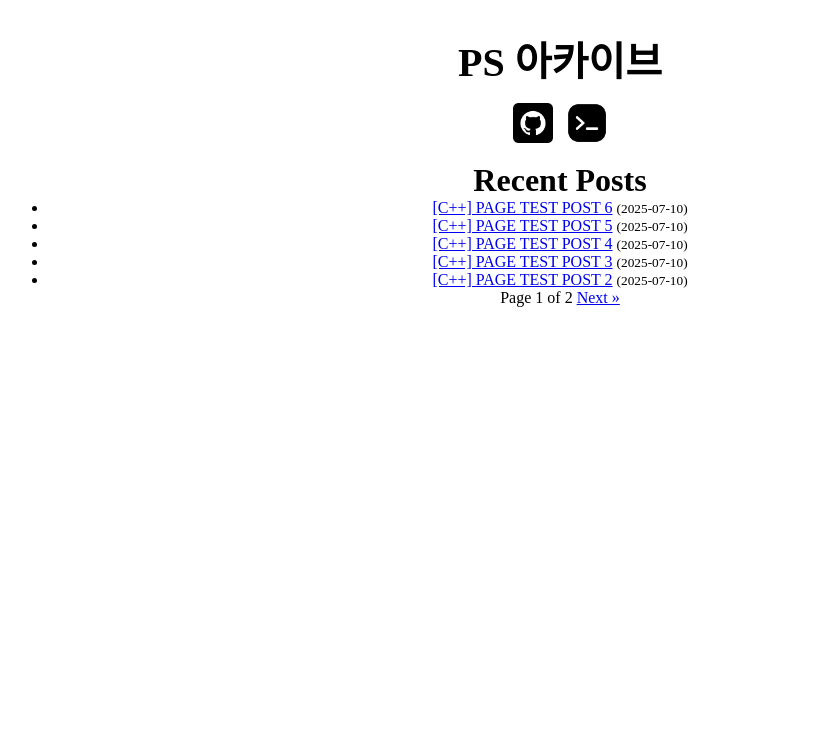
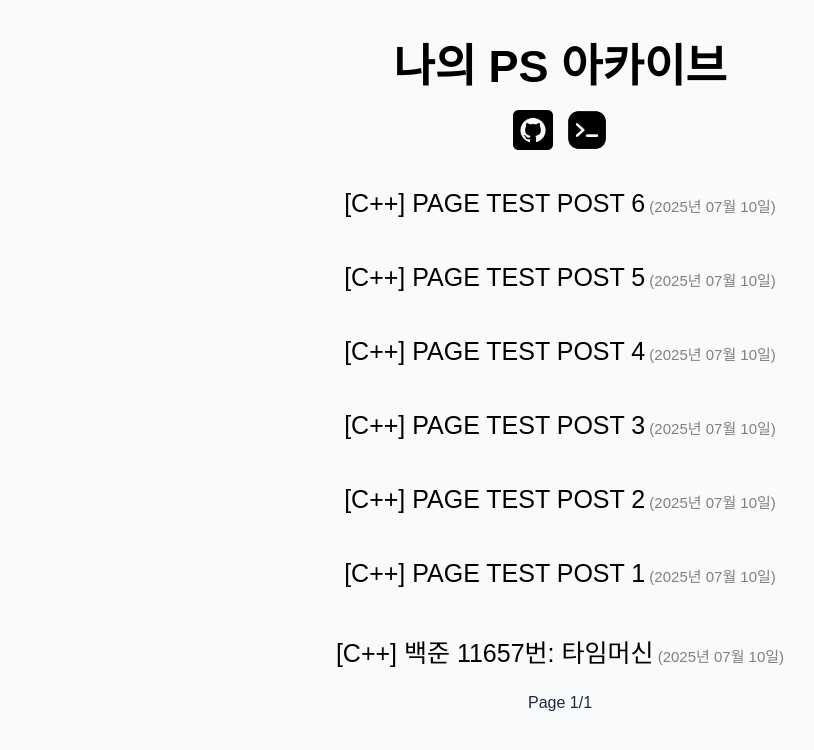
Before and after one commit to minsk601/minsk601.github.io, a Jekyll site: the page built from index.html, in a window 1280 px wide. Shown: the top 750 px of the page, without its empty margins (80-894 px from the left). Built offline with Jekyll 4.4.1, drawn with Linux system fonts in a browser that asks for light colours; some web fonts are replaced; the list of posts is cut into pages by our own code.

Commit message:
EDIT | Basic Design

```diff
--- a/_config.yml
+++ b/_config.yml
@@ -32,7 +32,7 @@ solved_username: ms61
 plugins:
   - jekyll-feed
 
-paginate: 5
+paginate: 8
 paginate_path: "/page:num/"
 plugins:
   - jekyll-paginate
--- a/_includes/head.html
+++ b/_includes/head.html
@@ -4,10 +4,15 @@
   <meta name="viewport" content="width=device-width, initial-scale=1.0">
   <title>{{ page.title }} | {{ site.title }} </title>
 
-  <!-- Favicon setting -->
+  <!-- Favicon Setting -->
   <link rel="icon" href=/assets/img/terminal.png />
   <link rel="apple-touch-icon" href=/assets/img/terminal.png />
   <link rel="short icon" type="image/x-icon" href=/assets/img/terminal.png />
 
   <link rel="stylesheet" href="{{ '/assets/css/style.css' | relative_url }}">
+
+  <!-- Webfont Setting -->
+  <link rel="preconnect" href="https://fonts.googleapis.com">
+  <link rel="preconnect" href="https://fonts.gstatic.com" crossorigin>
+  <link href="https://fonts.googleapis.com/css2?family=Asta+Sans:wght@300..800&display=swap" rel="stylesheet">
 </head>
--- a/_includes/nav.html
+++ b/_includes/nav.html
@@ -1,7 +1,7 @@
 <nav class="nav">
     <div class="nav-container">
         <a href="{{ site.baseurl }}/">
-            <h2 class="nav-title">{{ site.title }}</h2>
+            <h2 class="nav-title">나의 {{ site.title }}</h2>
         </a>
         <ul>
             <li><a href="https://github.com/{{ site.github_username }}" target="_blank"><img class="nav_icon" src="{{ 'assets/img/github.png' | relative_url }}"></a></li>
--- a/assets/css/style.css
+++ b/assets/css/style.css
@@ -1,6 +1,15 @@
 * {
     margin: 0;
     padding: 0;
+
+    font-family: "Asta Sans", sans-serif;
+    font-optical-sizing: auto;
+    font-style: normal;
+}
+
+body {
+    background-color: #f9fafb;
+    color: #1f2937;
 }
 
 .nav_icon {
@@ -16,8 +25,8 @@ nav { margin-top: 30px; }
     margin: 0 auto;
 }
 
-.nav-title { font-size: 40px; transition: font-size 0.4s ease; }
-.nav-title:hover { font-size: 50px; }
+.nav-title { font-size: 45px; transition: font-size 0.4s ease; }
+.nav-title:hover { font-size: 55px; }
 
 .nav-container a {
     text-align: center;
@@ -36,3 +45,29 @@ main {
     margin: 0 auto;
     text-align: center;
 }
+
+.contents-list ul { list-style: none; }
+
+.contents-list li {
+    display: block;
+    padding: 20px;
+    margin: 5px;
+    border-radius: 5px;
+}
+
+.contents-list li a {
+    font-size: 25px;
+    text-decoration: none;
+    color: black;
+    display: inline-block;
+    transition: transform 0.6s ease;
+}
+
+.contents-list li a:hover {
+    color: orange;
+    transform: translateX(-8px);
+}
+
+.contents-list li a:hover small { color: orange; }
+
+small { color: gray; font-size: 15px; }
--- a/index.html
+++ b/index.html
@@ -4,14 +4,15 @@ title: Home
 paginate: 5
 ---
 
-<h1>Recent Posts</h1>
+<div class="contents-list">
     <ul>
     {% for post in paginator.posts %}
         <li>
-      <a href="{{ post.url }}">{{ post.title }}</a> <small>({{ post.date | date: "%Y-%m-%d" }})</small>
+        <a href="{{ post.url }}">{{ post.title }}<small> ({{ post.date | date: "%Y년 %m월 %d일" }})</small></a>
         </li>
     {% endfor %}
     </ul>
+</div>
 
 <!-- Pagination Links -->
 <div class="pagination">
@@ -19,7 +20,7 @@ paginate: 5
     <a href="{{ paginator.previous_page_path }}">&laquo; Prev</a>
   {% endif %}
 
-  <span>Page {{ paginator.page }} of {{ paginator.total_pages }}</span>
+  <span>Page {{ paginator.page }}/{{ paginator.total_pages }}</span>
 
   {% if paginator.next_page %}
     <a href="{{ paginator.next_page_path }}">Next &raquo;</a>
```
Lines whose indentation alone changed are shown as unchanged.
